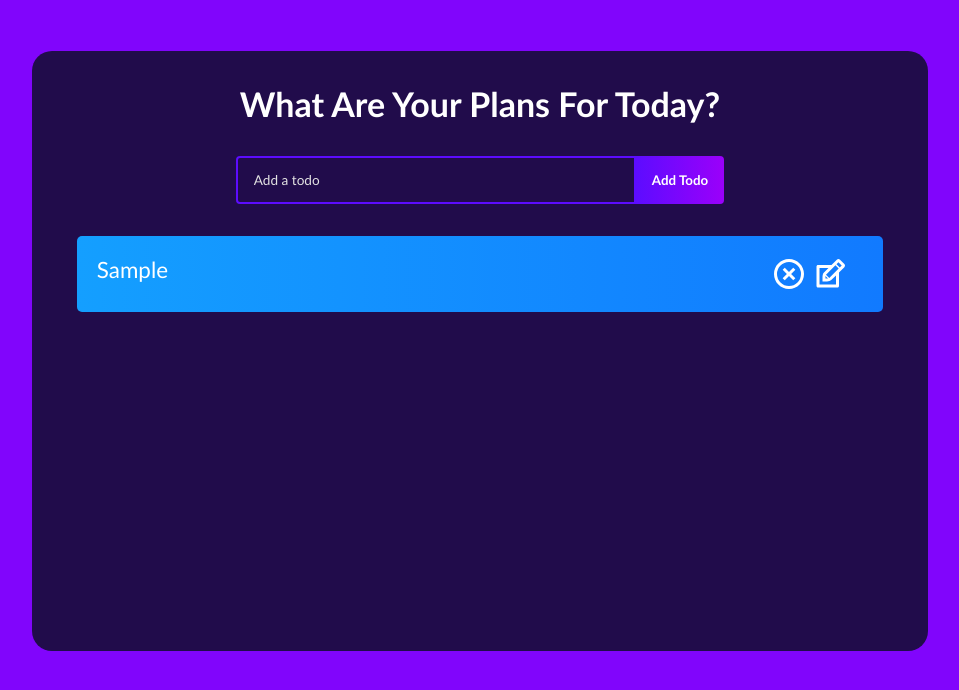
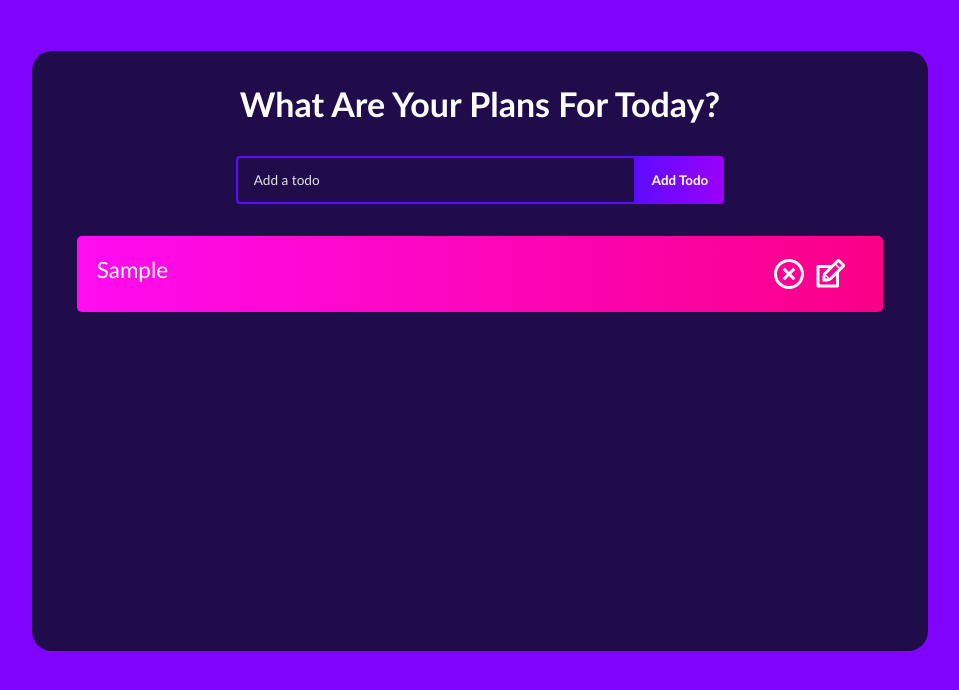
Before and after one commit to ForJessicaSake/Todo-App, a React (Create React App) app: page / in a window 1280 px wide. Both pictures are taken after typing "Sample" into the empty fields and a click on the button "Add Todo". Shown: the top 690 px of the page, without its empty margins (160-1119 px from the left). Built offline with nearby package versions, Linux system fonts and the light colour scheme.

Commit message:
I made changes to the todo list

```diff
--- a/src/App.css
+++ b/src/App.css
@@ -101,15 +101,19 @@
        width: 90%;
    }
 
-   .todo-row:nth-child(4n + 1) {
+   .todo-row:nth-child(5n + 1) {
        background: linear-gradient( 90deg, rgba(93, 12, 255, 1) 0%, rgba(155, 0, 250, 1) 100%);
    }
 
-   .todo-row:nth-child(4n + 2) {
+   .todo-row:nth-child(5n + 2) {
+       background: linear-gradient( 90deg, rgb(243, 52, 52) 0%, rgb(236, 42, 58) 100%);
+   }
+
+   .todo-row:nth-child(5n + 3) {
        background: linear-gradient( 90deg, rgba(255, 12, 241, 1) 0%, rgba(250, 0, 135, 1) 100%);
    }
 
-   .todo-row:nth-child(4n + 3) {
+   .todo-row:nth-child(5n + 4) {
        background: linear-gradient( 90deg, rgba(20, 159, 255, 1) 0%, rgba(17, 122, 255, 1) 100%);
    }
 
```
